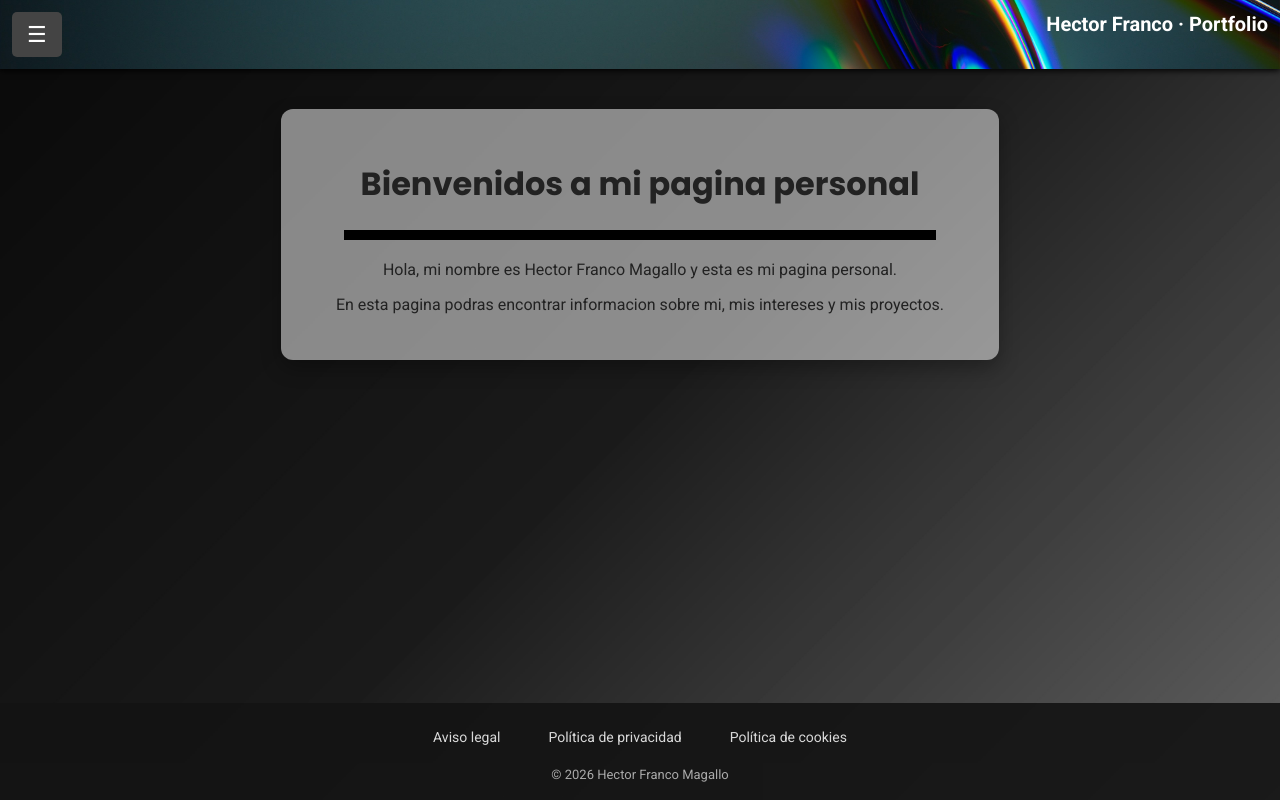
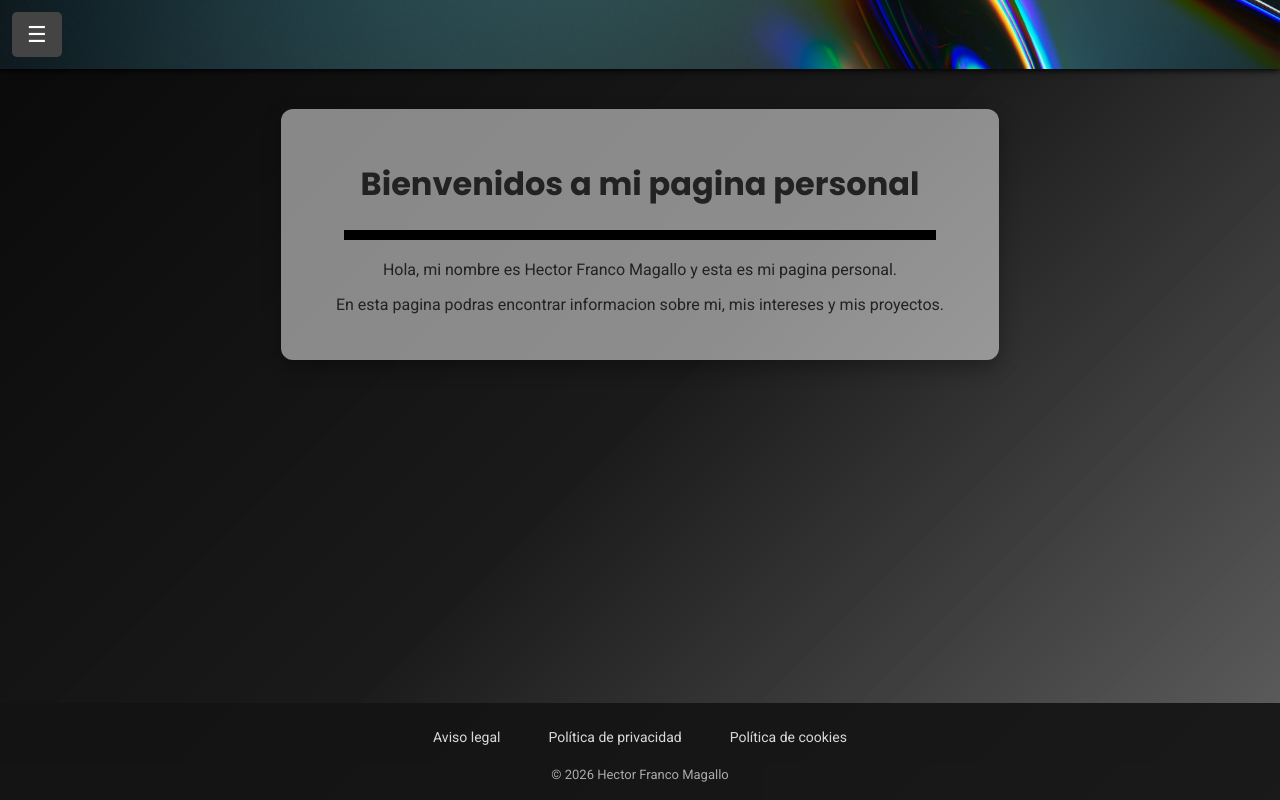
Before and after one commit to HectorFM99/Pagina-Web, a plain HTML site: page index.html in a window 1280 px wide. Drawn offline with Linux system fonts and the light colour scheme.

Commit message:
Debo buscar un logo apropiado para la barra superior

```diff
--- a/index.html
+++ b/index.html
@@ -17,7 +17,6 @@
   <button class="boton-menu" type="button" aria-label="Abrir menú">
     ☰
   </button>
-  <p class="marca">Hector Franco · Portfolio</p>
 </nav>
 
 <aside class="menu-lateral">
```
